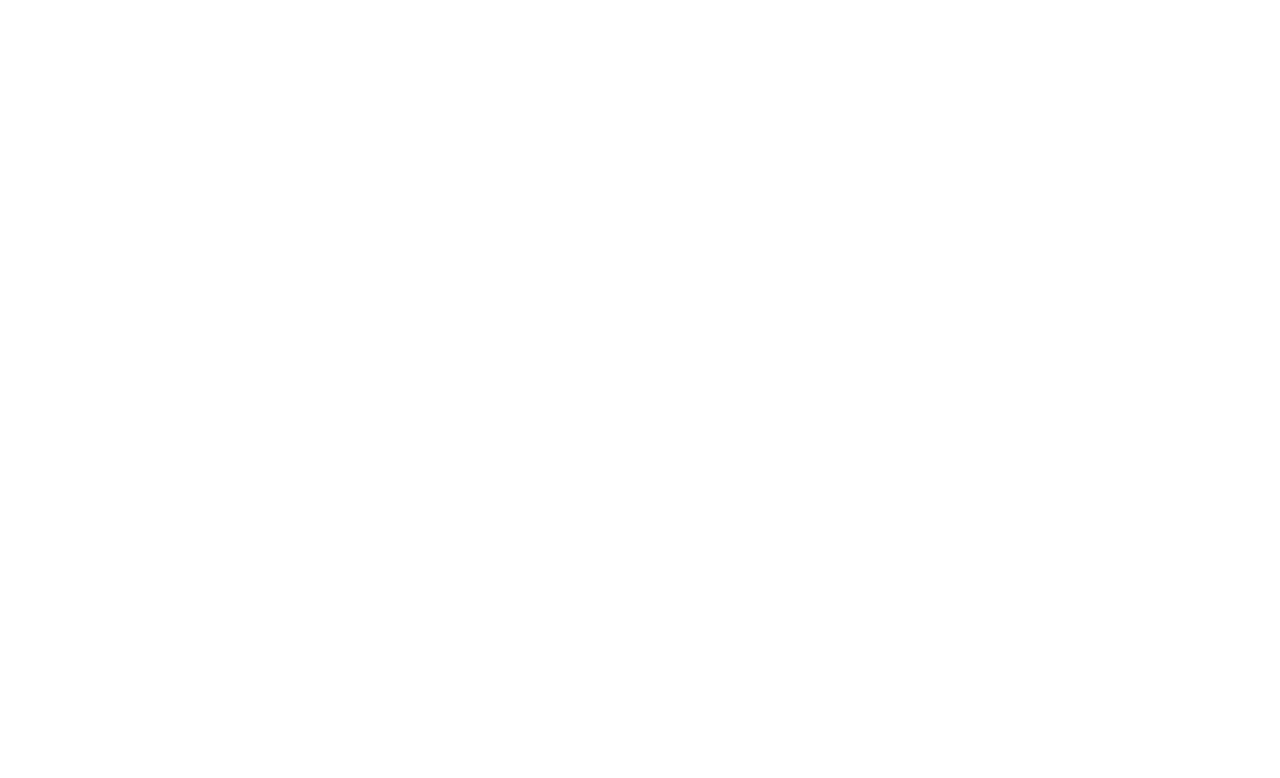
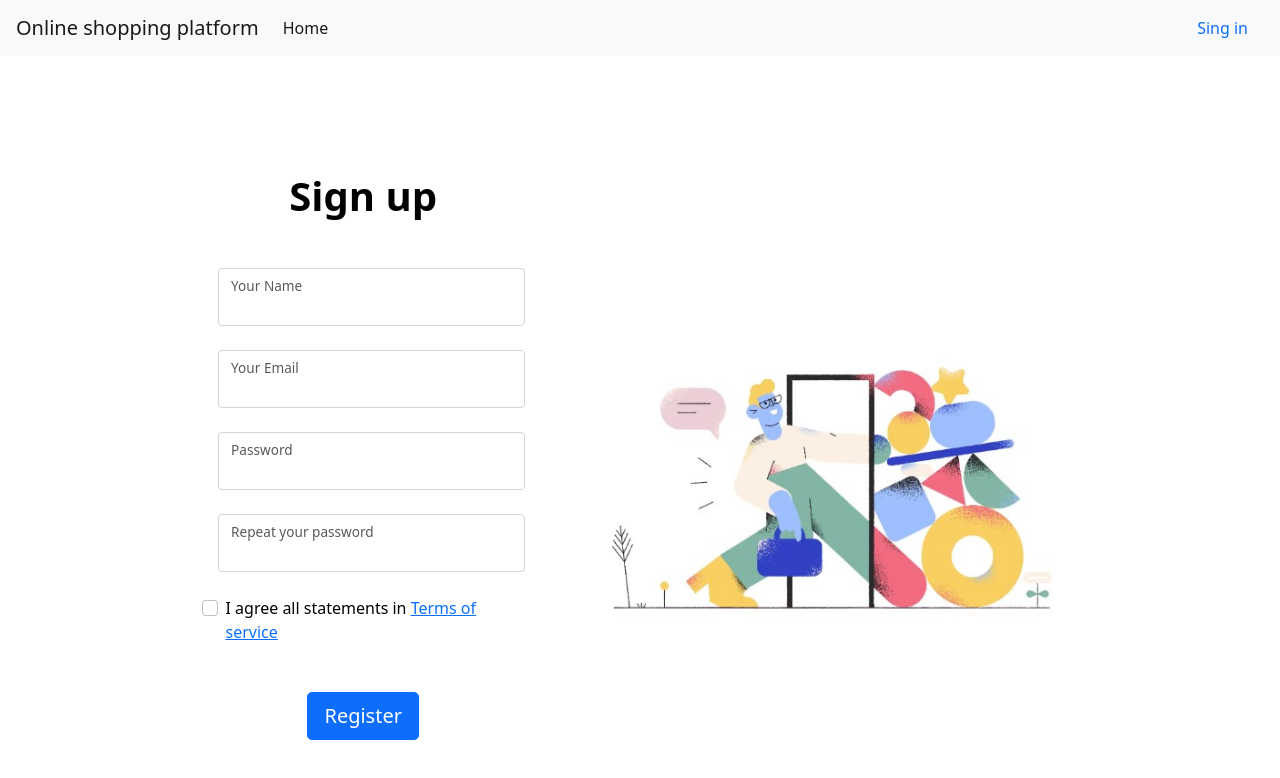
Before and after one commit to eugenia-stefan/shopping-platform, a React (Create React App) app: page /sign-up in a window 1280 px wide. Before the commit this address had no page. Shown: the top 778 px of the page. Built offline with nearby package versions, Linux system fonts and the light colour scheme; a web font is replaced by a local one.

Commit message:
registration-pg-added

```diff
--- a/src/App.css
+++ b/src/App.css
@@ -56,3 +56,6 @@
   border-top-left-radius: 0;
   border-top-right-radius: 0;
 }
+.card {
+  border: none !important;
+}
--- /dev/null
+++ b/src/Components/Registration.js
@@ -0,0 +1,126 @@
+import React from "react";
+import Navbar from "./Navbar";
+import register from "../img/register.jpg";
+
+export default function Registration() {
+  return (
+    <body>
+      <Navbar />
+      <div className="vh-100">
+        <div className="container h-100">
+          <div className="row d-flex justify-content-center align-items-center h-100">
+            <div className="col-lg-12 col-xl-11">
+              <div className="card text-black">
+                <div className="card-body p-md-5">
+                  <div className="row justify-content-center">
+                    <div className="col-md-10 col-lg-6 col-xl-5 order-2 order-lg-1">
+                      <p className="text-center h1 fw-bold mb-5 mx-1 mx-md-4 mt-4">
+                        Sign up
+                      </p>
+
+                      <form className="mx-1 mx-md-4">
+                        <div className="d-flex flex-row align-items-center mb-4">
+                          <i className="fas fa-user fa-lg me-3 fa-fw"></i>
+                          <div className="form-floating flex-fill mb-0">
+                            <input
+                              type="text"
+                              id="form3Example1c"
+                              className="form-control"
+                            />
+                            <label className="form-label" for="form3Example1c">
+                              Your Name
+                            </label>
+                          </div>
+                        </div>
+
+                        <div className="d-flex flex-row align-items-center mb-4">
+                          <i className="fas fa-envelope fa-lg me-3 fa-fw"></i>
+                          <div className="form-floating flex-fill mb-0">
+                            <input
+                              type="email"
+                              id="form3Example3c"
+                              className="form-control"
+                            />
+                            <label
+                              className="form-label"
+                              htmlFor="form3Example3c"
+                            >
+                              Your Email
+                            </label>
+                          </div>
+                        </div>
+
+                        <div className="d-flex flex-row align-items-center mb-4">
+                          <i className="fas fa-lock fa-lg me-3 fa-fw"></i>
+                          <div className="form-floating flex-fill mb-0">
+                            <input
+                              type="password"
+                              id="form3Example4c"
+                              className="form-control"
+                            />
+                            <label
+                              className="form-label"
+                              htmlFor="form3Example4c"
+                            >
+                              Password
+                            </label>
+                          </div>
+                        </div>
+
+                        <div className="d-flex flex-row align-items-center mb-4">
+                          <i className="fas fa-key fa-lg me-3 fa-fw"></i>
+                          <div className="form-floating flex-fill mb-0">
+                            <input
+                              type="password"
+                              id="form3Example4cd"
+                              className="form-control"
+                            />
+                            <label
+                              className="form-label"
+                              htmlFor="form3Example4cd"
+                            >
+                              Repeat your password
+                            </label>
+                          </div>
+                        </div>
+
+                        <div className="form-check d-flex justify-content-center mb-5">
+                          <label
+                            className="form-check-label"
+                            htmlFor="form2Example3"
+                          >
+                            {" "}
+                            <input
+                              className="form-check-input me-2"
+                              type="checkbox"
+                              value=""
+                              id="form2Example3c"
+                            />
+                            I agree all statements in{" "}
+                            <a href="#!">Terms of service</a>
+                          </label>
+                        </div>
+
+                        <div className="d-flex justify-content-center mx-4 mb-3 mb-lg-4">
+                          <button
+                            type="button"
+                            className="btn btn-primary btn-lg"
+                          >
+                            Register
+                          </button>
+                        </div>
+                      </form>
+                    </div>
+                    <div className="col-md-10 col-lg-6 col-xl-7 d-flex align-items-center order-1 order-lg-2">
+                      <img src={register} className="img-fluid" alt="" />
+                    </div>
+                  </div>
+                </div>
+              </div>
+            </div>
+          </div>
+        </div>
+      </div>
+    </body>
+  );
+}
--- a/src/index.js
+++ b/src/index.js
@@ -6,6 +6,7 @@ import "bootstrap/dist/css/bootstrap.css";
 import "bootstrap/dist/js/bootstrap.bundle.min";
 import { BrowserRouter, Routes, Route } from "react-router-dom";
 import Auth from "./Components/Auth";
+import Registration from "./Components/Registration";
 
 const root = ReactDOM.createRoot(document.getElementById("root"));
 root.render(
@@ -13,6 +14,7 @@ root.render(
     <Routes>
       <Route path="/" element={<App />} />
       <Route path="/sign-in" element={<Auth />} />
+      <Route path="/sign-up" element={<Registration />} />
     </Routes>
   </BrowserRouter>
 );
```
Also changed, not shown: src/img/register.jpg (added).
